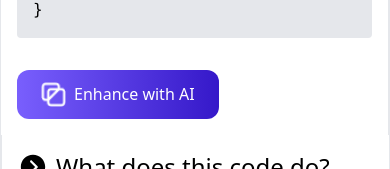
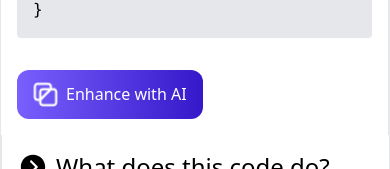
Before and after one commit to Mustak9009/figma_design_to_real_code__29-10-2022, a Next.js app: page / in a window 390 px wide. Shown: the part 741-910 px from the top of the page. Built offline with nearby package versions, Linux system fonts and the light colour scheme.

Commit message:
upadate responsiveness

```diff
--- a/components/HomeComponent.tsx
+++ b/components/HomeComponent.tsx
@@ -58,7 +58,7 @@ function HomeSection1() {
             <pre>{`}`}</pre>
           </div>
         </div>
-        <button className="px-6 py-3 flex gap-2  items-center bg-gradient-to-r  from-[#795FFD] to-[#3518C9] text-white rounded-xl hover:text-black">
+        <button className="px-4 sm:px-6 py-3 flex gap-2  items-center bg-gradient-to-r  from-[#795FFD] to-[#3518C9] text-white rounded-xl hover:text-black">
           <Image
             src={"/CopyLogo.png"}
             alt="Design to code"
```
